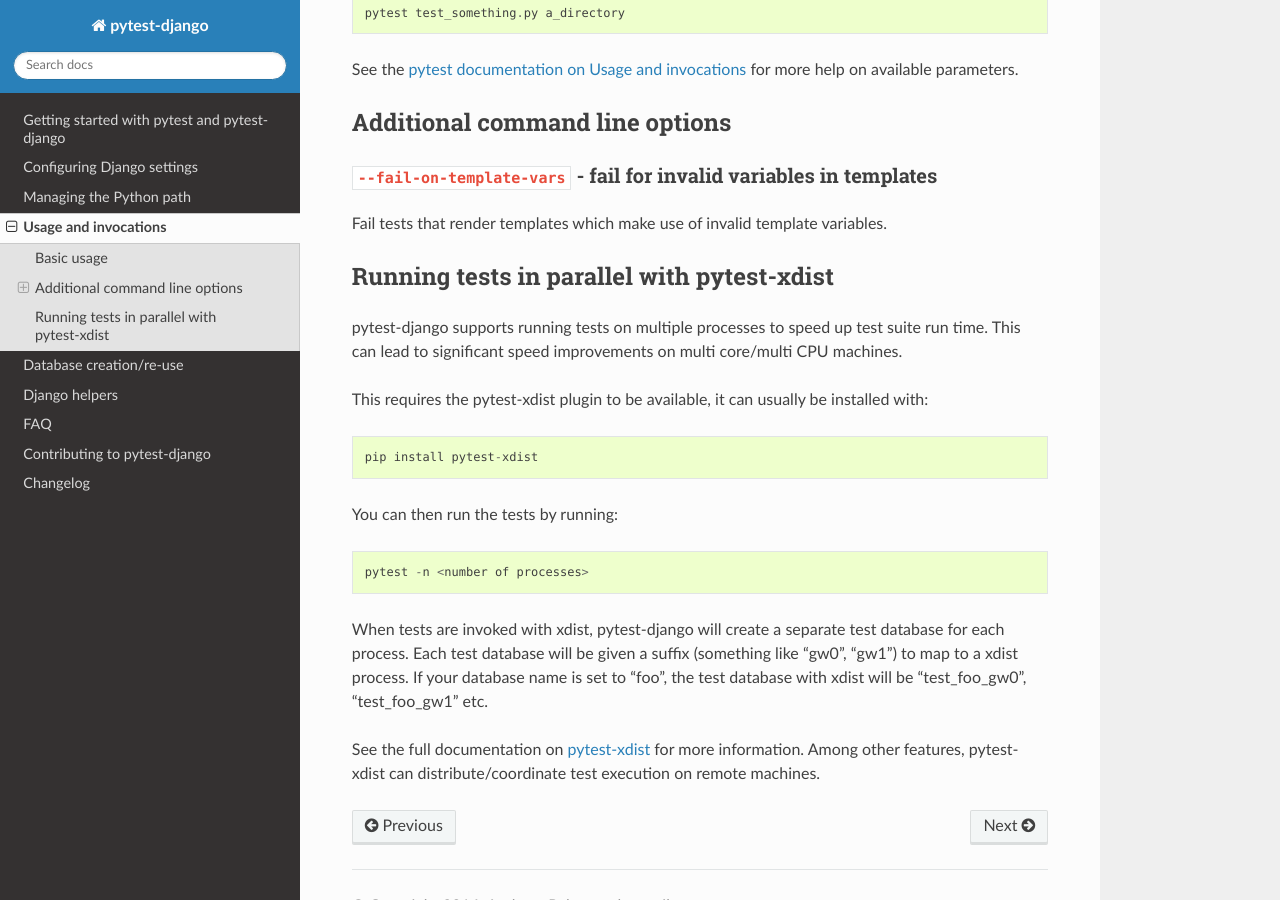
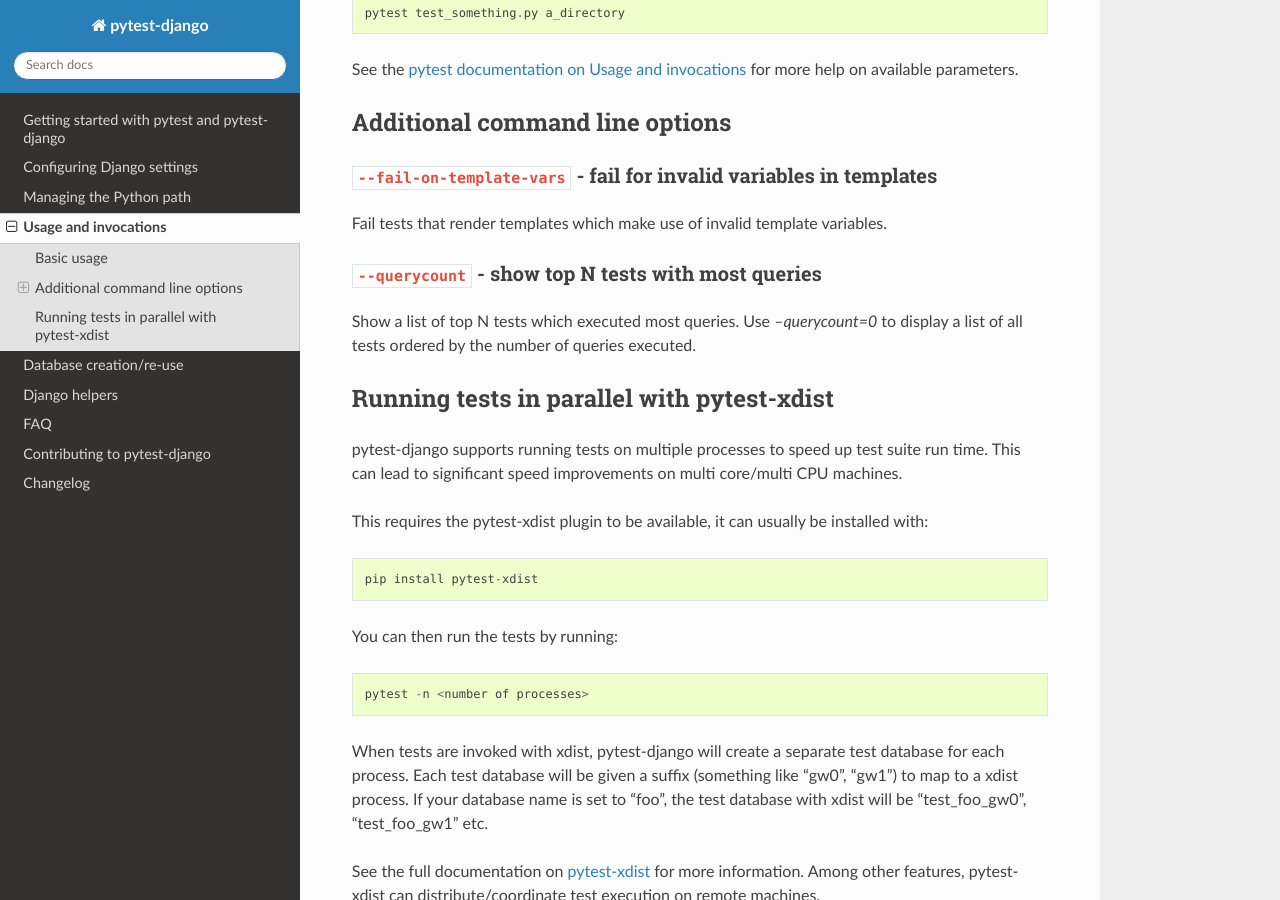
Before and after one commit to pytest-dev/pytest-django, a Sphinx documentation site: the page built from docs/usage.rst, in a window 1280 px wide and 900 px high, scrolled down 483 px. Built offline with Sphinx 7.4.7 and the Read the Docs theme 2.0.0, drawn with Linux system fonts in a browser that asks for light colours.

Commit message:
Add documenation for "--querycount" parameter

```diff
--- a/docs/usage.rst
+++ b/docs/usage.rst
@@ -29,6 +29,12 @@
 ~~~~~~~~~~~~~~~~~~~~~~~~~~~~~~~~~~~~~~~~~~~~~~~~~~~~~~~~~~~~~~~~~~~~~
 Fail tests that render templates which make use of invalid template variables.
 
+
+``--querycount`` - show top N tests with most queries
+~~~~~~~~~~~~~~~~~~~~~~~~~~~~~~~~~~~~~~~~~~~~~~~~~~~~~
+Show a list of top N tests which executed most queries. Use `--querycount=0`
+to display a list of all tests ordered by the number of queries executed.
+
 Running tests in parallel with pytest-xdist
 -------------------------------------------
 pytest-django supports running tests on multiple processes to speed up test
```
Also changed, not shown: 1 other file.
